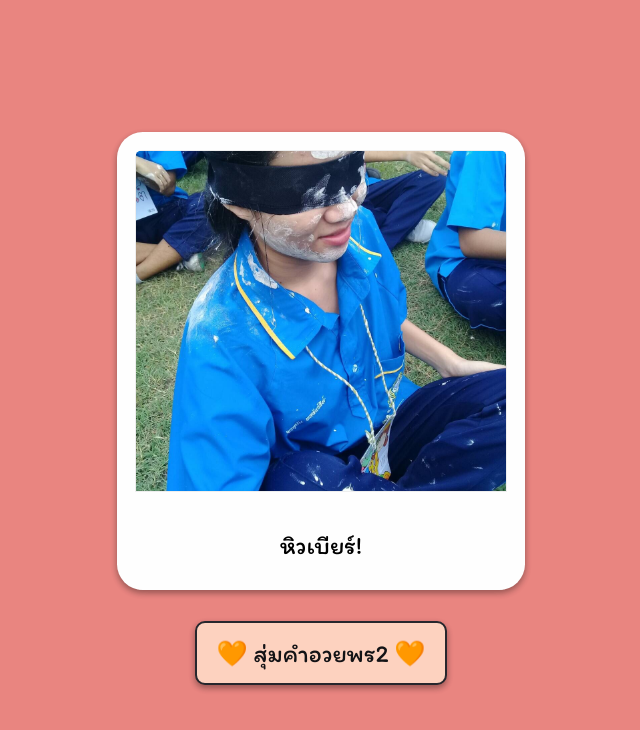
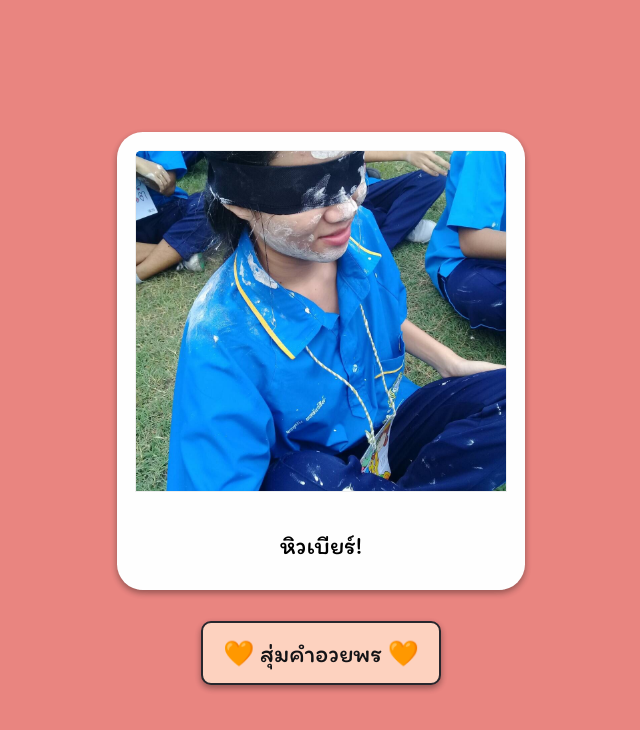
Before and after one commit to algnot/hbd-hong, a plain HTML site: page index.html in a window 1280 px wide. Shown: the whole page, without its empty margins (319-959 px from the left). Drawn offline with Linux system fonts and the light colour scheme.

Commit message:
new commit

```diff
--- a/index.html
+++ b/index.html
@@ -4,5 +4,5 @@
 <link rel="stylesheet" href="css.css">
 <figure class="dog-figure">
     <figcaption class="dog-caption"></figcaption><span id="img"></span>
-</figure><button class="dog-btn">🧡 สุ่มคำอวยพร2 🧡</button>
+</figure><button class="dog-btn">🧡 สุ่มคำอวยพร 🧡</button>
 <script src="js.js"> </script>
```
